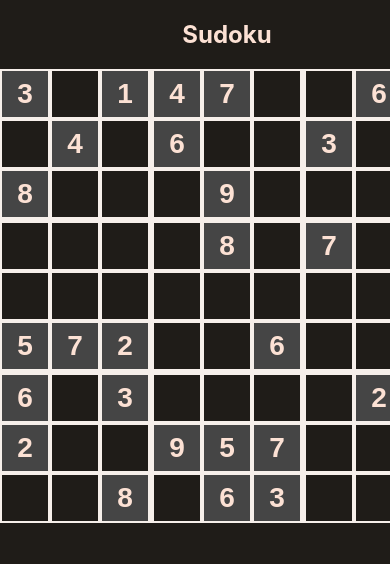
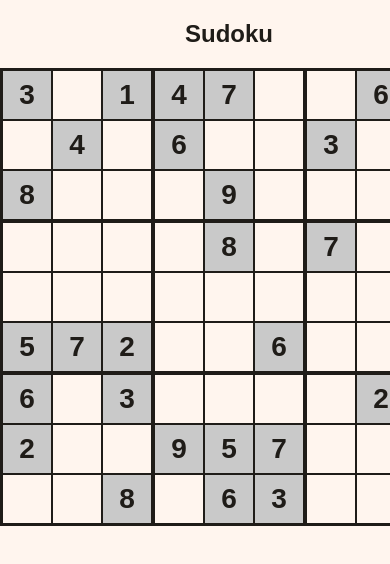
Before and after one commit to killerbat00/sudoku, a React (Create React App) app: page / in a window 390 px wide. Shown: the top 564 px of the page. Built offline with nearby package versions, Linux system fonts and the light colour scheme.

Commit message:
Enhancement: Add dark mode support via CSS.
CSS media queries determine dark vs light mode.
Some colors still need tweaking for contrast.

```diff
--- a/src/App.css
+++ b/src/App.css
@@ -1,77 +1,96 @@
 html {
   /* main colors */
 
-  /* red-warm-5 */
-  --main-background-light: #f6efea;
+  /* red-warm-5v */
+  --main-background-light: #fff5ee;
   /* red-warm-90 */
   --main-background-dark: #1f1c18;
-  --main-background-color: var(--main-background-dark);
+  --main-background-color: var(--main-background-light);
 
   /* red-warm-90 */
-  --main-text-color-light: #1f1c18;
-  /* red-warm-10v */
-  --main-text-color-dark: #fce1d4;
-  --main-text-color: var(--main-text-color-dark);
-
+  --main-text-color-light: var(--main-background-dark);
+  /* red-warm-5v */
+  --main-text-color-dark: var(--main-background-light);
+  --main-text-color: var(--main-text-color-light);
   /* cell colors */
   /* green-cool-20v */
-  --cell-solved-color: #70e17b;
+  --cell-solved-color-light: #70e17b;
+  /* green-cool-70v */
+  --cell-solved-color-dark: #154c21;
+  --cell-solved-color: var(--cell-solved-color-light);
 
   --border-color-light: var(--main-background-dark);
   --border-color-dark: var(--main-background-light);
-  --border-color: var(--border-color-dark);
+  --border-color: var(--border-color-light);
 
-  /* gold-20v */
-  --cell-same-number-color-light: #ffbe2e;
-  /* gold-70v */
-  --cell-same-number-color-dark: #5c410a;
-  --cell-same-number-color: var(--cell-same-number-color-dark);
+  /* gold-10v */
+  --active-cell-same-number-color-light: #ffe396;
+  /* gold-60v */
+  --active-cell-same-number-color-dark: #7a591a;
+  --active-cell-same-number-color: var(--active-cell-same-number-color-light);
+
+  /* gold-30v */
+  --disabled-cell-same-number-color-light: #e5a000;
+  /* gold-60v */
+  --disabled-cell-same-number-color-dark: #e5a000;
+  --disabled-cell-same-number-color: var(--disabled-cell-same-number-color-light);
 
   /* cyan-20v */
   --active-cell-peer-color-light: #52daf2;
   /* cyan-70v */
   --active-cell-peer-color-dark: #0e4f5c;
-  --active-cell-peer-color: var(--active-cell-peer-color-dark);
+  --active-cell-peer-color: var(--active-cell-peer-color-light);
 
   /* cyan-30v */
   --disabled-cell-peer-color-light: #00bde3;
   /* cyan-60v */
   --disabled-cell-peer-color-dark: #00687d;
-  --disabled-cell-peer-color: var(--disabled-cell-peer-color-dark);
+  --disabled-cell-peer-color: var(--disabled-cell-peer-color-light);
 
   /* red-warm-20v */
   --active-cell-duplicate-color-light: #f6bd9c;
   /* red-warm 70v */
   --active-cell-duplicate-color-dark: #63340f;
-  --active-cell-duplicate-color: var(--active-cell-duplicate-color-dark);
+  --active-cell-duplicate-color: var(--active-cell-duplicate-color-light);
 
   /* red-warm-30v */
   --disabled-cell-duplicate-color-light: #f39268;
   /* red-warm-60v */
   --disabled-cell-duplicate-color-dark: #9c3d10;
-  --disabled-cell-duplicate-color: var(--disabled-cell-duplicate-color-dark);
+  --disabled-cell-duplicate-color: var(--disabled-cell-duplicate-color-light);
 
   /* active cells use the main background color */
   /* gray-20 */
   --disabled-cell-background-color-light: #c9c9c9;
   /* gray-70 */
   --disabled-cell-background-color-dark: #454545;
-  --disabled-cell-background-color: var(--disabled-cell-background-color-dark);
+  --disabled-cell-background-color: var(--disabled-cell-background-color-light);
+}
+
+@media screen and (prefers-color-scheme: dark) {
+  html {
+    --main-background-color: var(--main-background-dark);
+    --main-text-color: var(--main-text-color-dark);
+    --cell-solved-color: var(--cell-solved-color-dark);
+    --border-color: var(--border-color-dark);
+    --active-cell-same-number-color: var(--active-cell-same-number-color-dark);
+    --disabled-cell-same-number-color: var(--disabled-cell-same-number-color-dark);
+    --active-cell-peer-color: var(--active-cell-peer-color-dark);
+    --disabled-cell-peer-color: var(--disabled-cell-peer-color-dark);
+    --active-cell-duplicate-color: var(--active-cell-duplicate-color-dark);
+    --disabled-cell-duplicate-color: var(--disabled-cell-duplicate-color-dark);
+    --disabled-cell-background-color: var(--disabled-cell-background-color-dark);
+  }
 }
 
 body {
   background-color: var(--main-background-color);
+  color: var(--main-text-color);
   margin: 0;
-  font-family: -apple-system, BlinkMacSystemFont, 'Segoe UI', 'Roboto', 'Oxygen',
-    'Ubuntu', 'Cantarell', 'Fira Sans', 'Droid Sans', 'Helvetica Neue',
-    sans-serif;
+  font-family: 'Arial', sans-serif;
   -webkit-font-smoothing: antialiased;
   -moz-osx-font-smoothing: grayscale;
-}
-
-.sudoku-board {
   text-align: center;
-  color: var(--main-text-color);
   width: fit-content;
   margin: 0 auto;
 }
@@ -81,6 +100,7 @@ body {
   grid-template-columns: 50px 50px 52px 50px 50px 52px 50px 50px 50px;
   grid-template-rows: 50px 50px 52px 50px 50px 52px 50px 50px 50px;
   background: var(--border-color);
+  border: 2px solid var(--border-color);
   min-width: 454px;
   max-width: 454px;
   margin: 1em auto;
@@ -93,11 +113,11 @@ body {
   width: 42px;
   height: 42px;
   text-align: center;
-  border: 2px solid var(--border-color);
-  outline-offset: -2px;
+  border: 1px solid var(--border-color);
+  outline-offset: -3px;
   color: var(--main-text-color);
   background-color: var(--main-background-color);
-  padding: 2px;
+  padding: 3px;
 }
 
 .cell:disabled {
@@ -126,9 +146,12 @@ body {
   background: var(--disabled-cell-duplicate-color);
 }
 
-.cell.isSameNumber,
+.cell.isSameNumber {
+  background: var(--active-cell-same-number-color);
+}
+
 .cell.isSameNumber:disabled {
-  background: var(--cell-same-number-color);
+  background: var(--disabled-cell-same-number-color);
 }
 
 .cell.isSolved,
@@ -141,3 +164,7 @@ body {
   display: grid;
   grid-template-columns: repeat(4, 1fr);
 }
+
+.colors>div>label {
+  padding-left: 8px;
+}
```
Also changed, not shown: 1 other file (tests, documents, lock files or other folders).
